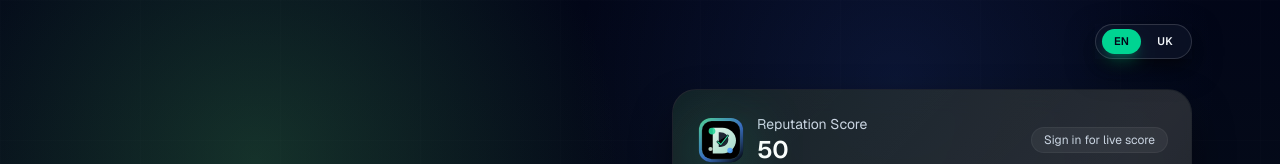
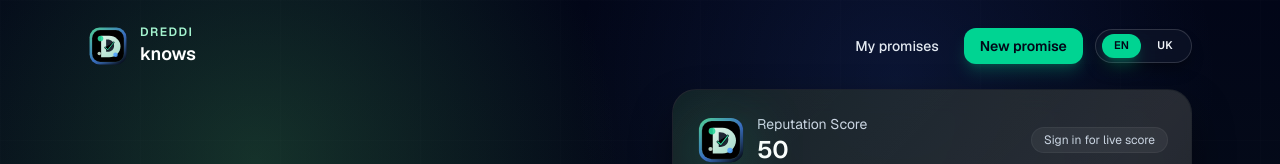
Before and after one commit to wanderwe/dreddi-mvp, a Next.js app: page / in a window 1280 px wide. Shown: the top 164 px of the page. Built offline with nearby package versions, Linux system fonts and the light colour scheme; no server answers.

Commit message:
Fix header layout and actions

```diff
--- /dev/null
+++ b/src/app/components/HeaderActions.tsx
@@ -0,0 +1,48 @@
+"use client";
+
+import Link from "next/link";
+import { LocaleSwitcher } from "@/app/components/LocaleSwitcher";
+import { useT } from "@/lib/i18n/I18nProvider";
+
+type HeaderActionsProps = {
+  showLogout?: boolean;
+  onLogout?: () => void;
+  className?: string;
+};
+
+export function HeaderActions({ showLogout = false, onLogout, className = "" }: HeaderActionsProps) {
+  const t = useT();
+
+  return (
+    <nav
+      className={`flex flex-wrap items-center gap-3 text-sm font-medium text-slate-200 sm:flex-nowrap ${className}`}
+    >
+      <Link
+        className="whitespace-nowrap rounded-xl border border-transparent px-3 py-1.5 transition hover:border-emerald-300/40 hover:text-emerald-100 focus-visible:outline-none focus-visible:ring-2 focus-visible:ring-emerald-300/70 focus-visible:ring-offset-2 focus-visible:ring-offset-slate-950"
+        href="/promises"
+      >
+        {t("nav.myPromises")}
+      </Link>
+      <Link
+        className="whitespace-nowrap rounded-xl bg-emerald-400 px-4 py-2 text-sm font-semibold text-slate-950 shadow-lg shadow-emerald-500/25 transition hover:translate-y-[-1px] hover:shadow-emerald-400/45 focus-visible:outline-none focus-visible:ring-2 focus-visible:ring-emerald-300/70 focus-visible:ring-offset-2 focus-visible:ring-offset-slate-950"
+        href="/promises/new"
+      >
+        {t("nav.newPromise")}
+      </Link>
+      <div className="shrink-0">
+        <LocaleSwitcher />
+      </div>
+      {showLogout && onLogout && (
+        <button
+          onClick={onLogout}
+          className="whitespace-nowrap rounded-xl px-3 py-1.5 text-slate-300 transition hover:text-emerald-200 focus-visible:outline-none focus-visible:ring-2 focus-visible:ring-emerald-300/70 focus-visible:ring-offset-2 focus-visible:ring-offset-slate-950 cursor-pointer"
+          type="button"
+        >
+          {t("nav.logout")}
+        </button>
+      )}
+    </nav>
+  );
+}
+
+export default HeaderActions;
--- a/src/app/components/LocaleSwitcher.tsx
+++ b/src/app/components/LocaleSwitcher.tsx
@@ -48,11 +48,11 @@ export function LocaleSwitcher({ className }: { className?: string }) {
             onClick={() => void updateLocale(code)}
             disabled={busy || code === locale}
             aria-pressed={code === locale}
-            className={`rounded-full px-3 py-1 transition ${
+            className={`rounded-full px-3 py-1 transition focus-visible:outline-none focus-visible:ring-2 focus-visible:ring-emerald-300/70 focus-visible:ring-offset-2 focus-visible:ring-offset-slate-950 ${
               code === locale
                 ? "bg-emerald-400 text-slate-950 shadow-lg shadow-emerald-500/30"
                 : "text-slate-100 hover:bg-white/10 hover:text-emerald-100"
-            } ${busy ? "opacity-70" : ""}`}
+            } ${busy ? "opacity-70" : ""} cursor-pointer`}
           >
             {code.toUpperCase()}
           </button>
--- a/src/app/page.tsx
+++ b/src/app/page.tsx
@@ -2,8 +2,8 @@
 
 import Link from "next/link";
 import { useEffect, useState } from "react";
-import { DreddiLogoMark } from "@/app/components/DreddiLogo";
-import { LocaleSwitcher } from "@/app/components/LocaleSwitcher";
+import { DreddiLogo, DreddiLogoMark } from "@/app/components/DreddiLogo";
+import { HeaderActions } from "@/app/components/HeaderActions";
 import { useLocale, useT } from "@/lib/i18n/I18nProvider";
 import { supabase } from "@/lib/supabaseClient";
 import { PromiseStatus, isPromiseStatus } from "@/lib/promiseStatus";
@@ -254,8 +254,15 @@ export default function Home() {
       <div className="absolute inset-0 bg-[radial-gradient(circle_at_20%_20%,rgba(82,193,106,0.22),transparent_30%),radial-gradient(circle_at_70%_10%,rgba(73,123,255,0.12),transparent_28%),radial-gradient(circle_at_55%_65%,rgba(34,55,93,0.18),transparent_40%)]" />
 
       <header className="absolute inset-x-0 top-0 z-10">
-        <div className="mx-auto flex max-w-6xl justify-end px-6 py-6">
-          <LocaleSwitcher className="shadow-[0_10px_30px_rgba(0,0,0,0.35)]" />
+        <div className="mx-auto flex max-w-6xl flex-wrap items-center justify-between gap-4 px-6 py-6">
+          <Link href="/" className="flex items-center text-white">
+            <DreddiLogo
+              accentClassName="text-xs"
+              markClassName="h-10 w-10"
+              titleClassName="text-lg"
+            />
+          </Link>
+          <HeaderActions showLogout={Boolean(email)} onLogout={logout} />
         </div>
       </header>
 
@@ -270,8 +277,8 @@ export default function Home() {
             <div className="flex items-center gap-4">
               <DreddiLogoMark className="h-14 w-14 drop-shadow-[0_0_25px_rgba(52,211,153,0.35)]" />
               <div className="flex items-center gap-3 text-4xl font-semibold leading-tight sm:text-5xl">
-                <span className="rounded-2xl bg-emerald-500/10 px-4 py-2 text-emerald-300">{t("home.brand.name")}</span>
-                <span className="text-white">{t("home.brand.suffix")}</span>
+                <span className="rounded-2xl bg-emerald-500/10 px-4 py-2 text-emerald-300">Dreddi</span>
+                <span className="text-white">knows</span>
               </div>
             </div>
             <p className="max-w-xl text-lg text-slate-300">
@@ -328,7 +335,8 @@ export default function Home() {
               </Link>
               <button
                 onClick={logout}
-                className="rounded-xl px-6 py-3 text-base font-medium text-slate-300 transition hover:text-emerald-200"
+                className="rounded-xl px-6 py-3 text-base font-medium text-slate-300 transition hover:text-emerald-200 focus-visible:outline-none focus-visible:ring-2 focus-visible:ring-emerald-300/70 focus-visible:ring-offset-2 focus-visible:ring-offset-slate-950 cursor-pointer"
+                type="button"
               >
                 {t("home.cta.logout")}
               </button>
--- a/src/app/promises/layout.tsx
+++ b/src/app/promises/layout.tsx
@@ -3,12 +3,10 @@
 import Link from "next/link";
 import { useEffect, useState } from "react";
 import { DreddiLogo } from "@/app/components/DreddiLogo";
-import { LocaleSwitcher } from "@/app/components/LocaleSwitcher";
-import { useT } from "@/lib/i18n/I18nProvider";
+import { HeaderActions } from "@/app/components/HeaderActions";
 import { supabase } from "@/lib/supabaseClient";
 
 export default function PromisesLayout({ children }: { children: React.ReactNode }) {
-  const t = useT();
   const [email, setEmail] = useState<string | null>(null);
 
   useEffect(() => {
@@ -35,7 +33,7 @@ export default function PromisesLayout({ children }: { children: React.ReactNode
       <div className="absolute inset-0 bg-[radial-gradient(circle_at_15%_20%,rgba(82,193,106,0.2),transparent_30%),radial-gradient(circle_at_70%_10%,rgba(73,123,255,0.12),transparent_28%),radial-gradient(circle_at_60%_70%,rgba(34,55,93,0.22),transparent_45%)]" aria-hidden />
 
       <header className="relative border-b border-white/10 bg-black/30/50 backdrop-blur">
-        <div className="mx-auto flex max-w-5xl items-center justify-between px-6 py-4">
+        <div className="mx-auto flex max-w-6xl flex-wrap items-center justify-between gap-4 px-6 py-4">
           <Link href="/" className="flex items-center text-white">
             <DreddiLogo
               accentClassName="text-xs"
@@ -44,26 +42,7 @@ export default function PromisesLayout({ children }: { children: React.ReactNode
             />
           </Link>
 
-          <nav className="flex items-center gap-3 text-sm font-medium text-slate-200">
-            <Link className="rounded-xl border border-transparent px-3 py-1.5 transition hover:border-emerald-300/40 hover:text-emerald-100" href="/promises">
-              {t("nav.myPromises")}
-            </Link>
-            <Link
-              className="rounded-xl bg-emerald-400 px-4 py-2 text-sm font-semibold text-slate-950 shadow-lg shadow-emerald-500/25 transition hover:translate-y-[-1px] hover:shadow-emerald-400/45"
-              href="/promises/new"
-            >
-              {t("nav.newPromise")}
-            </Link>
-            <LocaleSwitcher />
-            {email && (
-              <button
-                onClick={logout}
-                className="rounded-xl px-3 py-1.5 text-slate-300 transition hover:text-emerald-200"
-              >
-                {t("nav.logout")}
-              </button>
-            )}
-          </nav>
+          <HeaderActions showLogout={Boolean(email)} onLogout={logout} />
         </div>
       </header>
 
```
